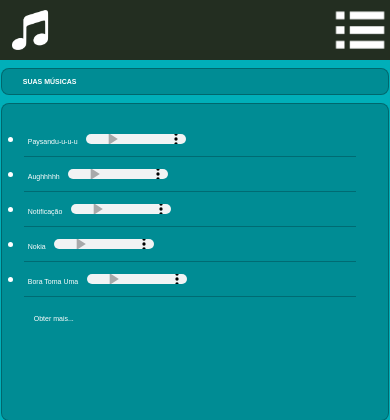
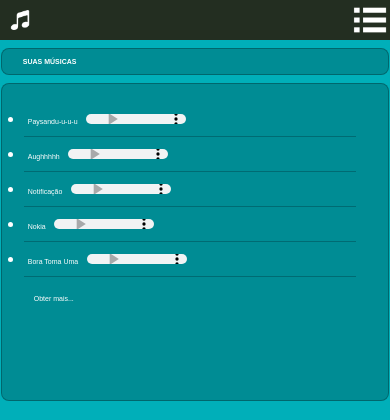
Before and after one commit to vigiaquinze/LMR-DEVTarde, a PHP site: page / in a window 390 px wide. Shown: the top 420 px of the page. Run offline with PHP 8.4, Linux system fonts and the light colour scheme; some web fonts are replaced.

Commit message:
14.4 13h25

```diff
--- a/LMR/ExercicioResponsividadeMediaQuery/styles.css
+++ b/LMR/ExercicioResponsividadeMediaQuery/styles.css
@@ -1,13 +1,13 @@
 body {background-color:#00AFB9; margin:0;}
 #nav-wrapper {display:table; background-color:#232E21; width:100%;}
-#home-logo {float:left; margin:10px 10px; width:40px}
+#home-logo {float:left; margin:10px 10px; width:40px; height:auto}
 #nav-wrapper .links {float:right; margin-top:22px; margin-right:8px;}
 .links a {padding:20px; text-decoration:none; text-transform:uppercase; font-size:18px; color:#ffffff; font-family: 'Alexandria', sans-serif; font-weight: bold;}
 .banner {margin:10px auto; display:table; padding:2px; border-radius:28px; width:75%; background-color: rgba(0, 0, 0, 0.2); border-style: solid;border-color: rgba(0, 0, 0, 0.259);border-width: 1px;}
 .banner h1 {text-transform:uppercase; font-size:32px; padding:12px; margin:auto; font-family: 'Alexandria', sans-serif; font-weight: bold; color: #ffffff;}
 .lista-banner {padding:6px; border-radius:20px; margin:10px auto; display:table; height:1366px; width:75%; padding:0px; background-color: rgba(0, 0, 0, 0.2); border-style: solid;border-color: rgba(0, 0, 0, 0.259);border-width: 1px; font-family: 'Alexandria', sans-serif; font-weight: bold; color: #ffffff;}
 .lista-banner a {padding:12px; position:center; font-size: 25px; text-decoration:none; font-family: 'Alexandria', sans-serif; font-weight: lighter; color: #ffffff;}
-.lista-banner img {width:25px; border-radius:50px; margin-left:5px; margin-right:5px;}
+.lista-banner img {width:25px; height:auto; border-radius:50px; margin-left:5px; margin-right:5px;}
 .lista-banner ul {padding:2px; margin-left:32px; margin-bottom:60px;}
 .audio {width:100px; height:25px;}
 #menuburger {display:none;}
@@ -25,7 +25,7 @@ hr {background-color:#006b73; margin-right: 22px; height:1px; border: none}
 .audio {width:100px; height:10px}
 }
 @media only screen and (max-width:600px) {
-    #home-logo {width:40px;}
+    #home-logo {width:20px;}
     .links a {display:none; font-size:0px}
     #nav.wrapper {display:flex;}
     #nav-wrapper .links {display:none; font-size:0px}
@@ -35,5 +35,5 @@ hr {background-color:#006b73; margin-right: 22px; height:1px; border: none}
     .lista-banner a {border-radius:2px; padding:4px; font-size:7px}
     .lista-banner img {display:none}
     .lista-banner ul {margin-bottom:0px; margin-left:12px;}
-    #menuburger {display: inline-flex; align-items:center; float:right; width:60px;}
+    #menuburger {display: flex; align-items:center; position:center; justify-content: end; float:right; width:40px; margin:auto}
     }
```
